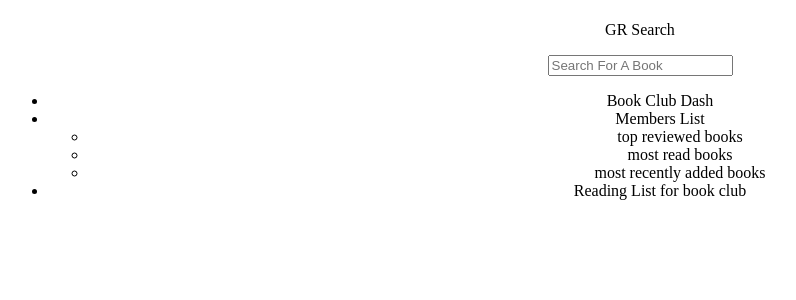
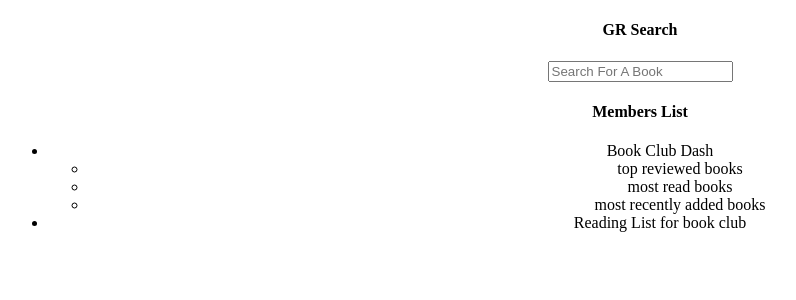
Before and after one commit to Dwire/good_reads_and_bad_reads_too_front, a React (Create React App) app: page /book_clubs in a window 1280 px wide. Shown: the top 300 px of the page, without its empty margins (0-796 px from the left). Built offline with nearby package versions, Linux system fonts and the light colour scheme.

Commit message:
club_dash

```diff
--- a/src/containers/BookClubDash.js
+++ b/src/containers/BookClubDash.js
@@ -1,18 +1,34 @@
 import React, { Component } from 'react'
 import { connect } from 'react-redux'
 import GoodReadsSearch from './GoodReadsSearch'
+import MemberCard from '../components/MemberCard'
 
 
 class BookClubDash extends Component {
+
+  state = {
+    members: false
+  }
+
+  showMembers = () => {
+    this.setState({members: !this.state.members})
+  }
+
+  memberCard = () => {
+    return this.props.currentClub.members.map(member => <MemberCard key={member.id} member={member} />)
+  }
+
   render() {
+    console.log("CLUB DASH", this.props);
     return (
       <div>
         <h1>{this.props.currentClub.name}</h1>
-        <p>GR Search</p>
+        <h4>GR Search</h4>
         <GoodReadsSearch />
+        <h4 onClick={this.showMembers}>Members List</h4>
+        {this.state.members ? this.memberCard() : null}
         <ul>
           <li>Book Club Dash</li>
-          <li>Members List</li>
           <ul>
             <li>top reviewed books</li>
             <li>most read books</li>
--- a/src/containers/UserDash.js
+++ b/src/containers/UserDash.js
@@ -30,6 +30,7 @@
 // NOTE: User should already be set
   setUser = (res) => {
     // this.props.setLogin()
+    // debugger
     const {book_clubs, ...user} = res.user
     this.props.setUser(user)
     this.props.setBookClubs(book_clubs)
@@ -42,6 +43,7 @@
         <BookClubs history={this.props.history} />
         <UserBooks />
         <GoodReadsSearch />
+        {/* <ReadingStatistics /> */}
         {/* some statistic how many books you have completed this month etc */}
       </div>
     );
--- a/src/containers/landing/Login.js
+++ b/src/containers/landing/Login.js
@@ -43,6 +43,7 @@
   }
 
   setLocalStorage = (res) => {
+  debugger
     window.localStorage.setItem('jwt', res.jwt)
     // this.props.setLogin()
     // this.props.setUser(res.user)
```
